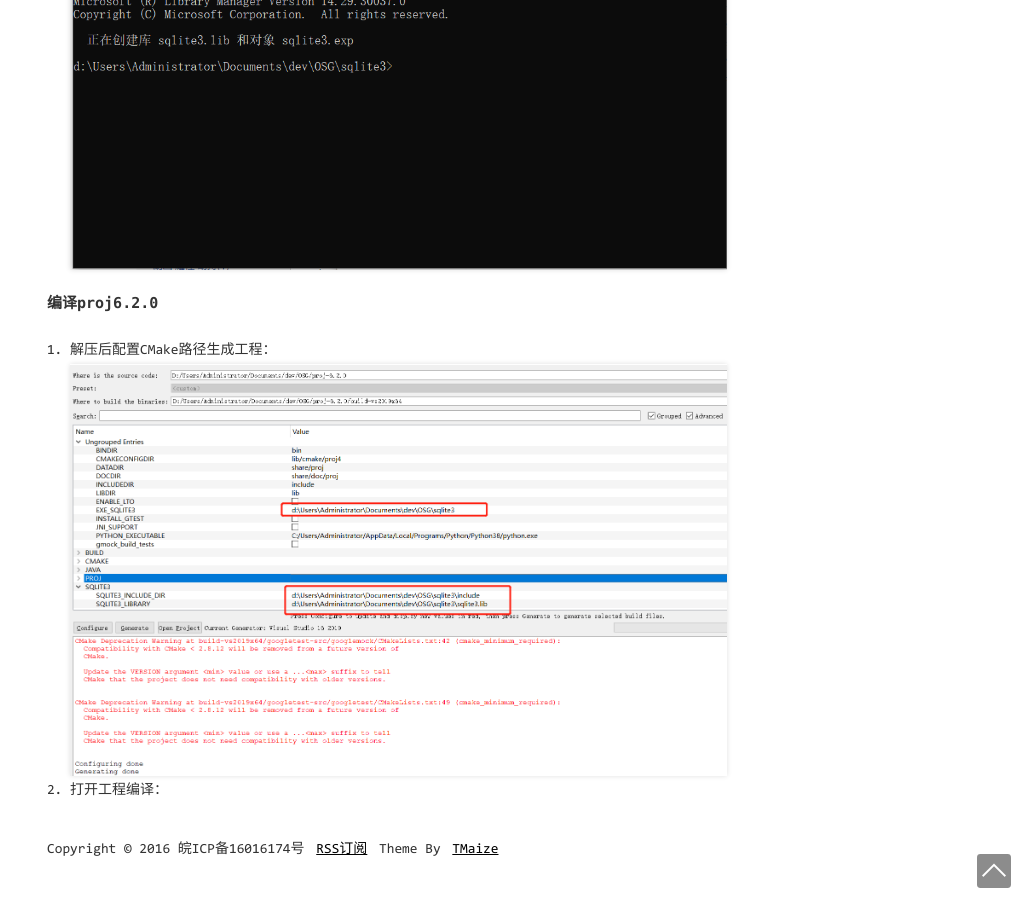
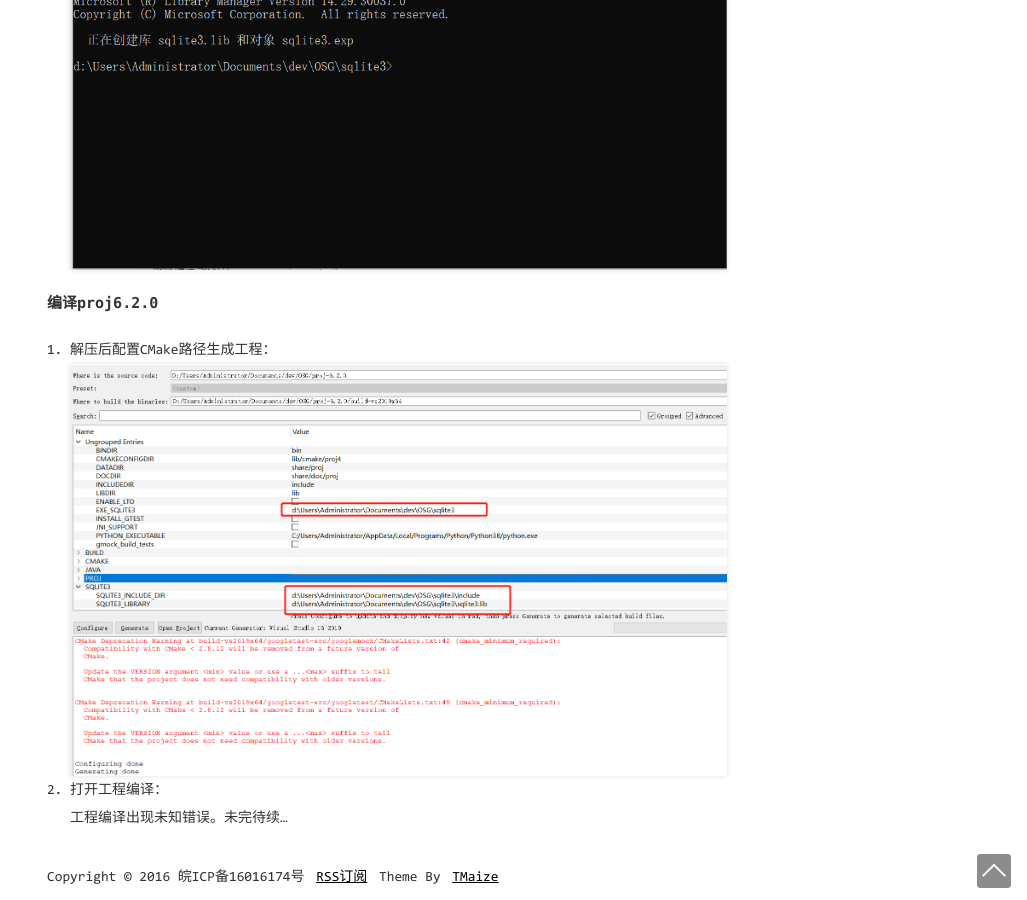
Before and after one commit to zengrixi/zengrixi.top, a Jekyll site: the page built from _posts/2021-06-17-osgearth开发环境搭建.md, in a window 1280 px wide and 900 px high, scrolled down 3414 px. Shown: the whole window, without its empty margins (253-1280 px from the left). Built offline with Jekyll 4.4.1, drawn with Linux system fonts in a browser that asks for light colours; comment, search, counter and statistics services are not loaded.

Commit message:
修改文章

```diff
--- a/_posts/2021-6-17-osgearth开发环境搭建.md
+++ b/_posts/2021-06-17-osgearth开发环境搭建.md
@@ -79,3 +79,5 @@ osgEarth的编译比较复杂，需要把依赖项全部都编译出来。
    ![conf3](conf3.png)
 
 2. 打开工程编译：
+
+   工程编译出现未知错误。未完待续...
```
